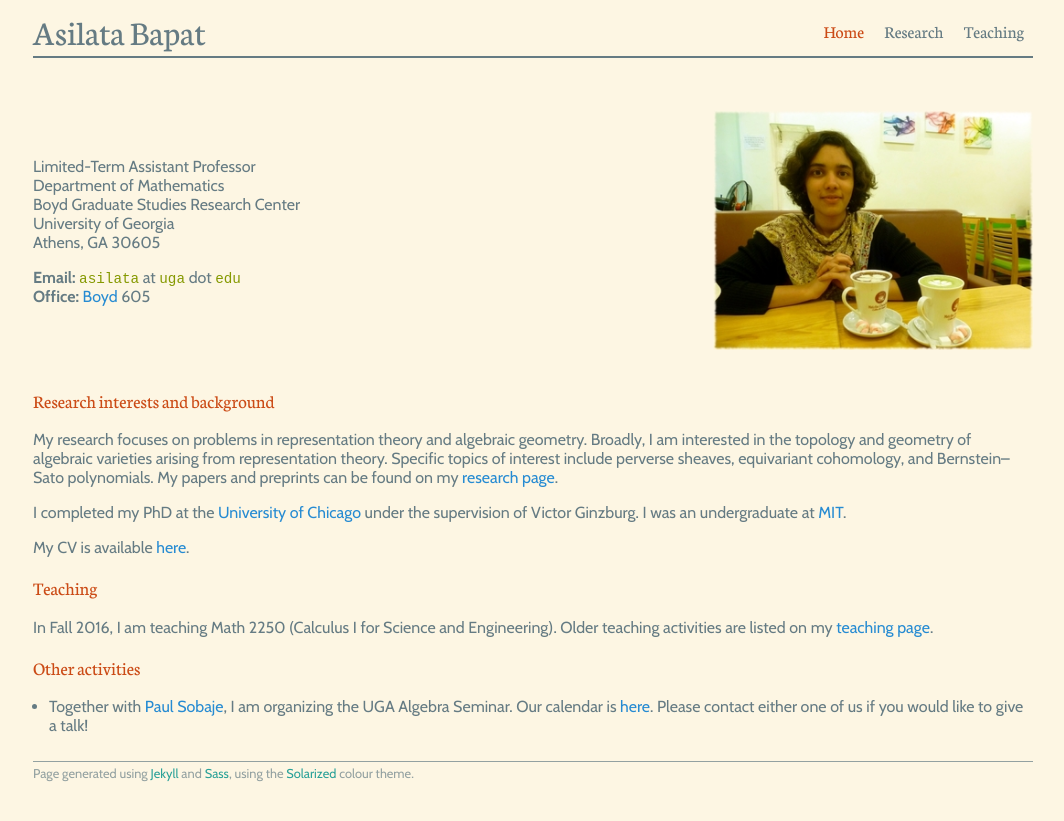
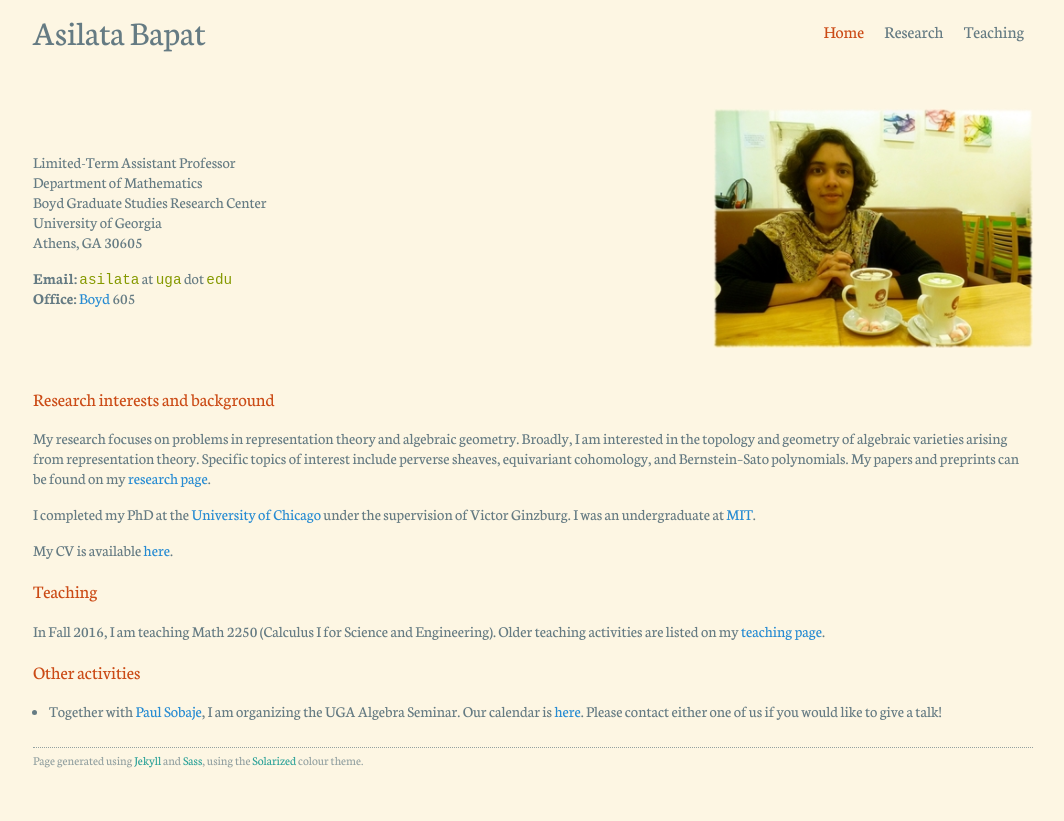
Before and after one commit to dongmouren0/dongmouren.github.io, a Jekyll site: the page built from index.md, in a window 1280 px wide. Shown: the top 821 px of the page, without its empty margins (107-1171 px from the left). Built offline with Jekyll 4.4.1, drawn with Linux system fonts in a browser that asks for light colours.

Commit message:
More css tweaks.

```diff
--- a/_includes/head.html
+++ b/_includes/head.html
@@ -6,7 +6,6 @@
     <script type="text/javascript"
 	    src="http://cdn.mathjax.org/mathjax/latest/MathJax.js?config=TeX-AMS-MML_HTMLorMML">
     </script>
-    <link href='http://fonts.googleapis.com/css?family=Cabin:400,400i,700,700i' rel='stylesheet'>
-    <link href="https://fonts.googleapis.com/css?family=Neuton:400,700" rel="stylesheet">
+    <link href='http://fonts.googleapis.com/css?family=Neuton:400,400i,700,700i' rel='stylesheet'>
     <link rel="icon" href="http://www.uchicago.edu/favicon.ico"/>
 </head>
--- a/css/stylesheet.scss
+++ b/css/stylesheet.scss
@@ -5,7 +5,7 @@
 
 // Fonts
 $title-font: Neuton;
-$body-font: Cabin;
+$body-font: Neuton;
 
 @media screen and (max-width: 480px) {
     body {
@@ -132,7 +132,7 @@ header {
     margin-bottom: 2em;
     padding-top: 0.5em;
     padding-bottom: 0.2em;
-    border-bottom: solid 0.15em;
+    //border-bottom: solid 0.15em;
 
     h1 {
         text-align: center;
@@ -164,7 +164,7 @@ nav {
 
 footer {
     @extend %small;
-    border-top: 0.1em solid;
+    border-top: 0.1em dotted;
     margin-top:2em;
     padding-top:0.3em;
 }
```
